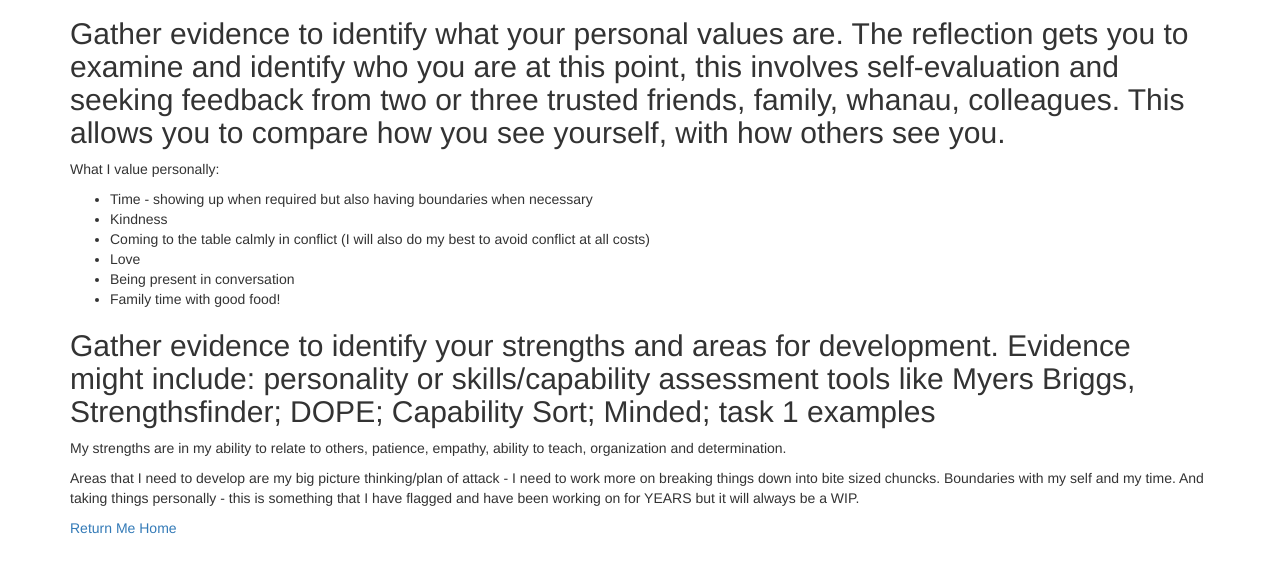
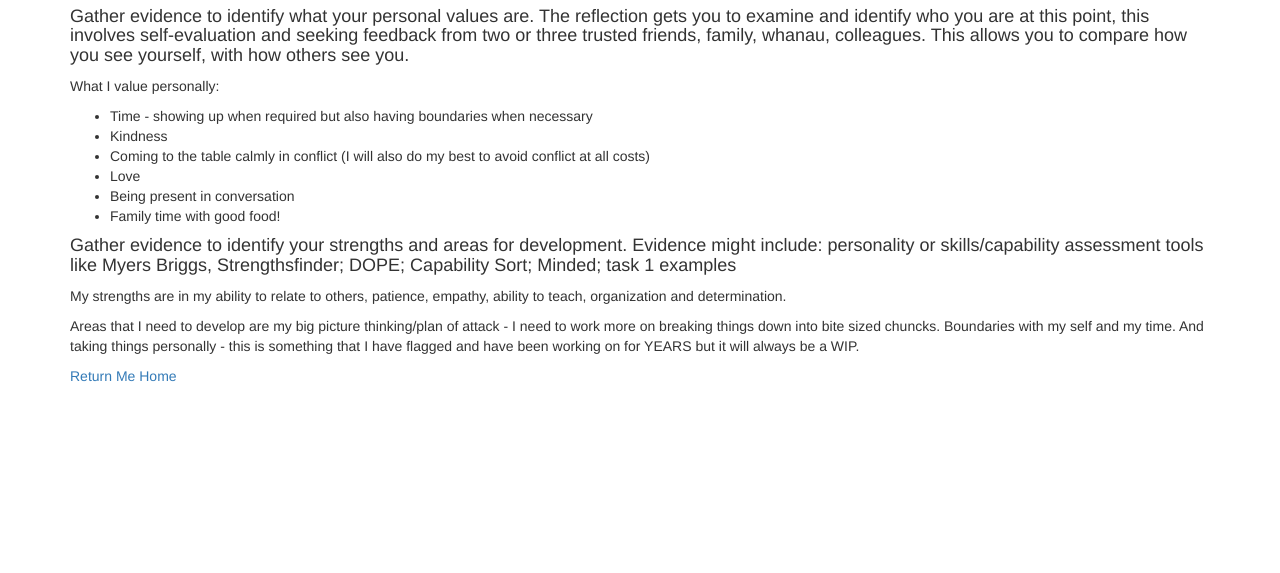
Before and after one commit to ariana-mirus20/ariana-mirus20.github.io, a plain HTML site: page sprint1-cultural.html in a window 1280 px wide. Shown: the part 63-636 px from the top of the page. Drawn offline with Linux system fonts and the light colour scheme.

Commit message:
adjusted header size

```diff
--- a/sprint1-cultural.html
+++ b/sprint1-cultural.html
@@ -15,10 +15,10 @@
             </div>
 
             <div>
-            <h2> Gather evidence to identify what your personal values are.
+            <h4> Gather evidence to identify what your personal values are.
                 The reflection gets you to examine and identify who you are at this point,
                 this involves self-evaluation and seeking feedback from two or three trusted friends,
-                family, whanau, colleagues. This allows you to compare how you see yourself, with how others see you. </h2>
+                family, whanau, colleagues. This allows you to compare how you see yourself, with how others see you. </h4>
             <p> What I value personally:
                 <ul>
                     <li> Time - showing up when required but also having boundaries when necessary</li>
@@ -32,9 +32,9 @@
             </div>
 
             <div>
-                <h2> Gather evidence to identify your strengths and areas for development.
+                <h4> Gather evidence to identify your strengths and areas for development.
                     Evidence might include: personality or skills/capability assessment tools like
-                    Myers Briggs, Strengthsfinder; DOPE; Capability Sort; Minded; task 1 examples </h2>
+                    Myers Briggs, Strengthsfinder; DOPE; Capability Sort; Minded; task 1 examples </h4>
                 <p> My strengths are in my ability to relate to others, patience, empathy, ability to teach, organization and determination.</p>
                 <p> Areas that I need to develop are my big picture thinking/plan of attack - I need to work more on breaking things down into
                     bite sized chuncks. Boundaries with my self and my time. And taking things personally - this is something that I have flagged
```
